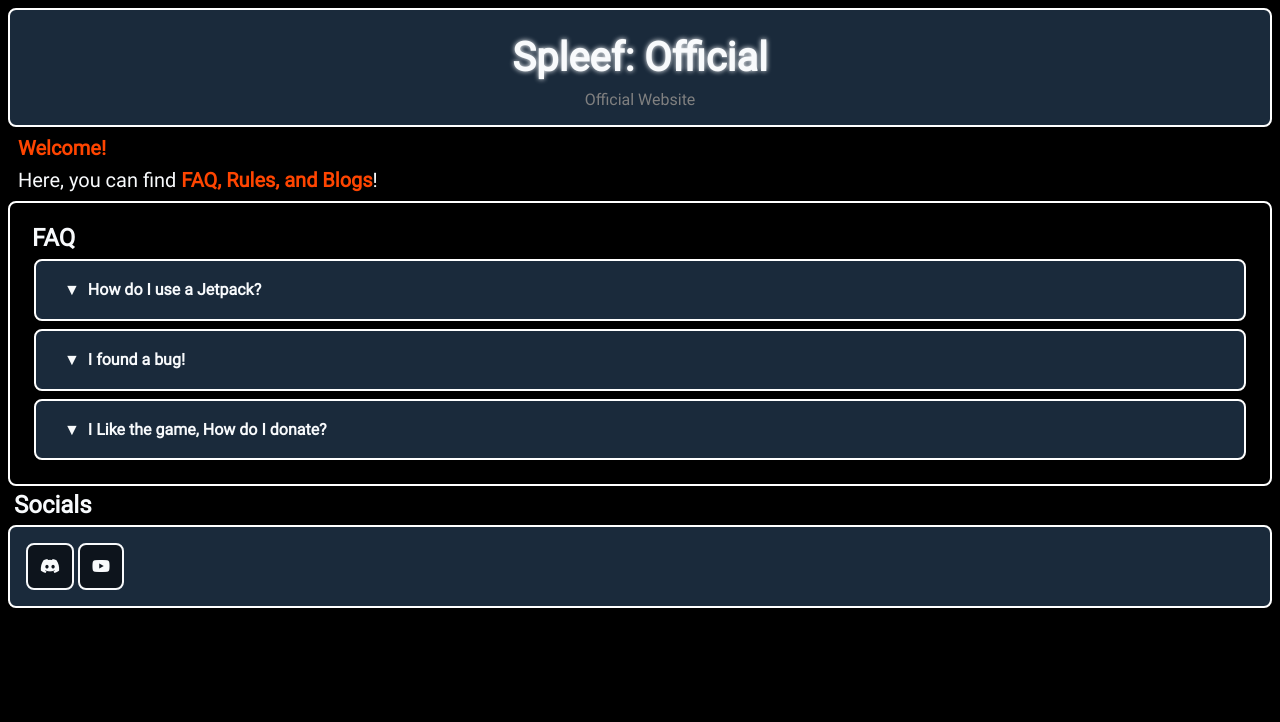
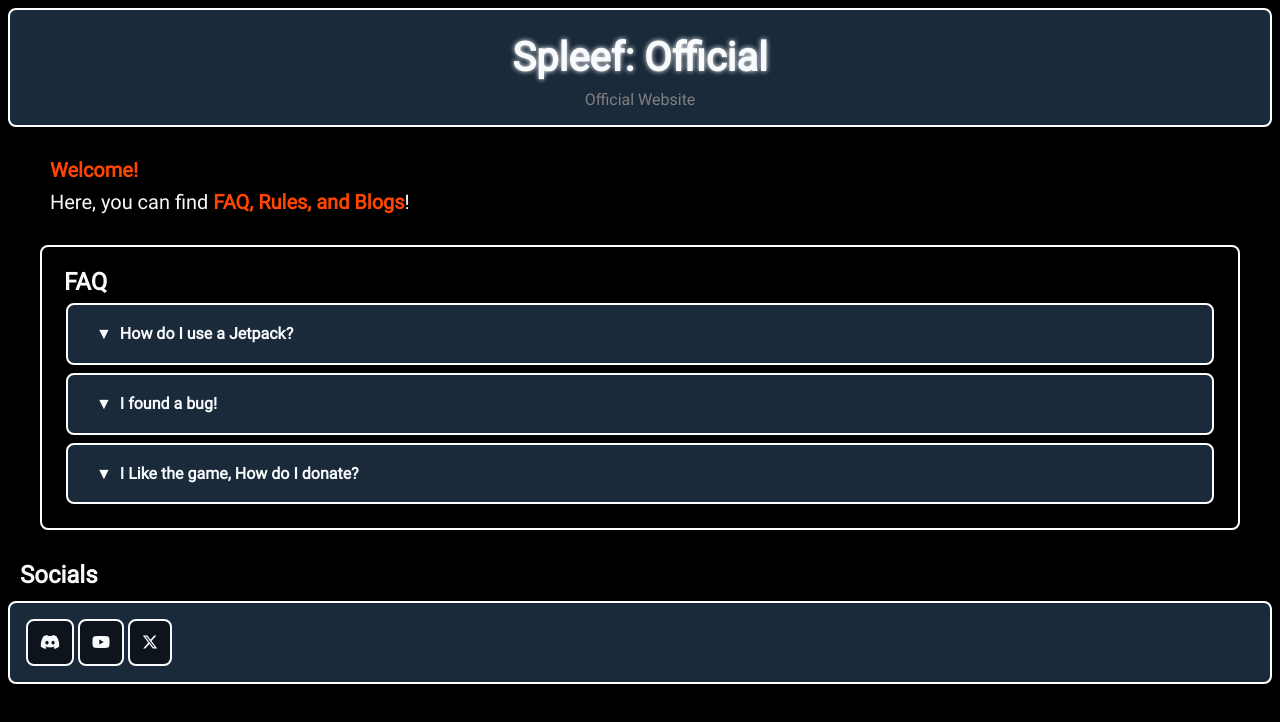
Before and after one commit to KjAnimates/Spleef-Website, a plain HTML site: page index.html in a window 1280 px wide. Drawn offline with Linux system fonts and the light colour scheme.

Commit message:
Add X social + Increased margins

```diff
--- a/css/styles.css
+++ b/css/styles.css
@@ -32,6 +32,7 @@ html, body {
     font-size: 1.25em;
 }
 .margin-1 { margin: .5em }
+.margin-2 { margin: 2em }
 
 .glow-white {
     text-shadow: 0px 0px 5px #f8fafc;
@@ -98,3 +99,13 @@ kbd {
 #youtube {
     --anim-color: red;
 }
+
+a {
+    color: blue;
+    text-decoration: none;
+}
+
+a:hover {
+    color: orangered;
+    text-decoration: underline;
+}
--- a/index.html
+++ b/index.html
@@ -6,6 +6,7 @@
     <link rel="stylesheet" href="css/dropdown.css">
     <link rel="stylesheet" href="css/styles.css">
     <base target="_blank">
+    <link rel="shortcut icon" href="https://tr.rbxcdn.com/97c1728db9d644caef3719b496865504/150/150/Image/Png" type="image/x-icon">
 
     <script src="https://kit.fontawesome.com/890a48d951.js" crossorigin="anonymous"></script>
 
@@ -23,16 +24,16 @@
             <span class="content">Official Website</span>
         </div>
     </div>
+    <div class="margin-2">
+        <div class="paragraph emphisize">
+            Welcome!
+        </div>
 
-    <div class="paragraph emphisize">
-        Welcome!
+        <div class="paragraph">
+            Here, you can find <span class="emphisize">FAQ, Rules, and Blogs</span>!
+        </div>
     </div>
-
-    <div class="paragraph">
-        Here, you can find <span class="emphisize">FAQ, Rules, and Blogs</span>!
-    </div>
-
-    <div class="section no-bg">
+    <div class="section no-bg margin-2">
         <div class="header mid">FAQ</div>
 
         <div class="dropdown margin-1" tabindex="0">
@@ -46,20 +47,20 @@
         <div class="dropdown margin-1" tabindex="1">
             <div class="header">I found a bug!</div>
             <div class="content">
-                If you have found a bug, please submit it in our Discord Server!
+                If you have found a bug, please submit it in our <a href="https://discord.gg/RhvAEM2TWk">Discord Server</a>!
             </div>
         </div>
 
         <div class="dropdown margin-1" tabindex="2">
             <div class="header">I Like the game, How do I donate?</div>
             <div class="content">
-                You can donate by visiting the "Store" tab on the game's roblox page!
+                You can donate by visiting the <a href="https://www.roblox.com/games/7842537306/store">Store tab</a> on the game's Roblox Page!
                 <img class="image" src="Images/Store.png" alt="Store" width="100%">
             </div>
         </div>
     </div>
 
-    <div class="header mid">Socials</div>
+    <div class="header mid margin-1">Socials</div>
     <div id="socials" class="section">
         <a class="social button small" id="discord" href="https://discord.gg/RhvAEM2TWk">
             <i class="fa-brands fa-discord icon"></i>
@@ -67,6 +68,9 @@
         <a class="social button small" id="youtube" href="https://www.youtube.com/channel/UCe89b4apDJvzLaUYLd4_Itw">
             <i class="fa-brands fa-youtube icon"></i>
         </a>
+        <a class="social button small" id="X" href="https://twitter.com/Hirugames1">
+            <i class="fa-brands fa-x-twitter icon"></i>
+        </a>
     </div>
 </body>
 </html>
```
